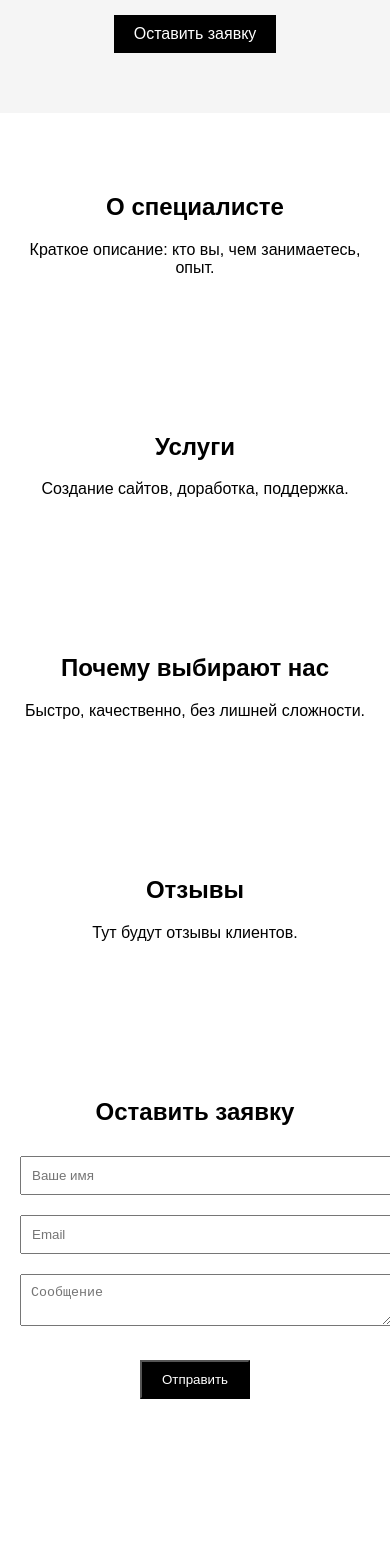
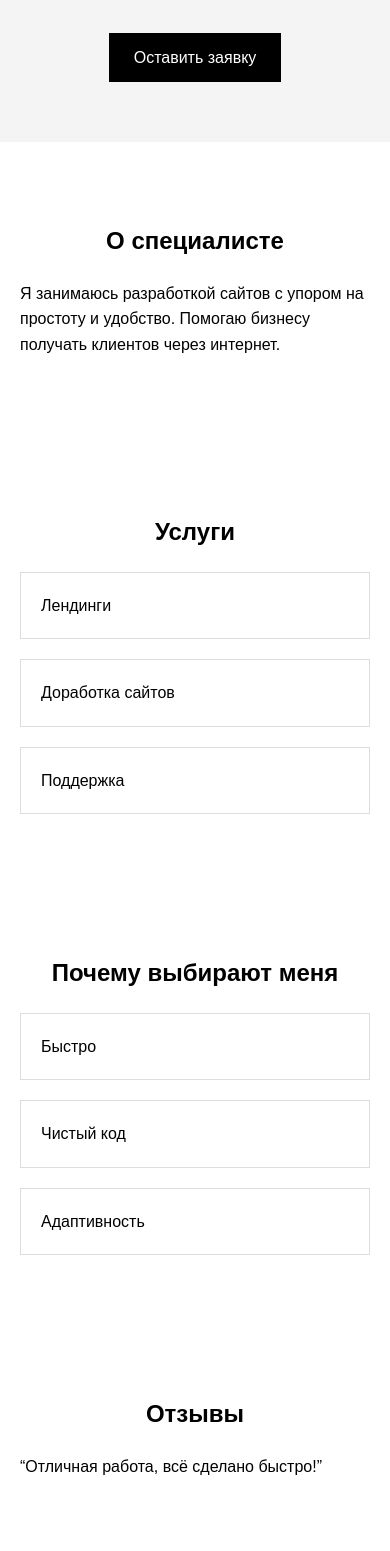
Before and after one commit to KaizerVolfrang/KaizerVolfrang.github.io, a plain HTML site: page index.html in a window 390 px wide. Shown: the part 167-1718 px from the top of the page. Before the commit the page ends 1626 px from the top, so only its background shows below. Drawn offline with Linux system fonts and the light colour scheme.

Commit message:
Refactor index.html for improved layout and SEO

```diff
--- a/index.html
+++ b/index.html
@@ -2,48 +2,81 @@
 <html lang="ru">
 <head>
 <meta charset="UTF-8">
-    <title>Лендинг</title>
 <meta name="viewport" content="width=device-width, initial-scale=1.0">
+
+<title>Создание сайтов под ключ</title>
+<meta name="description" content="Разработка современных сайтов под ключ. Быстро, удобно, адаптивно.">
 
 <style>
 body {
     margin: 0;
     font-family: Arial, sans-serif;
+    line-height: 1.6;
 }
 
 section {
     padding: 60px 20px;
+}
+
+.container {
+    max-width: 1000px;
+    margin: 0 auto;
+}
+
+h1, h2 {
     text-align: center;
 }
 
 .hero {
-            background: #f5f5f5;
+    background: #f4f4f4;
+    text-align: center;
 }
 
 .btn {
     display: inline-block;
-            padding: 10px 20px;
+    padding: 12px 25px;
     background: black;
     color: white;
     text-decoration: none;
     margin-top: 20px;
 }
 
-        .container {
-            max-width: 800px;
-            margin: 0 auto;
+.grid {
+    display: flex;
+    gap: 20px;
+    flex-wrap: wrap;
 }
 
-        input, textarea {
+.card {
+    flex: 1 1 30%;
+    padding: 20px;
+    border: 1px solid #ddd;
+}
+
+form input, form textarea {
     width: 100%;
     padding: 10px;
     margin: 10px 0;
 }
+
+footer {
+    background: #222;
+    color: white;
+    text-align: center;
+    padding: 20px;
+}
+
+/* адаптив */
+@media (max-width: 768px) {
+    .grid {
+        flex-direction: column;
+    }
+}
 </style>
 </head>
+
 <body>
 
-<!-- Первый экран -->
 <section class="hero">
     <div class="container">
         <h1>Создание сайтов под ключ</h1>
@@ -52,50 +85,59 @@
     </div>
 </section>
 
-<!-- О специалисте -->
 <section>
     <div class="container">
         <h2>О специалисте</h2>
-        <p>Краткое описание: кто вы, чем занимаетесь, опыт.</p>
+        <p>Я занимаюсь разработкой сайтов с упором на простоту и удобство. Помогаю бизнесу получать клиентов через интернет.</p>
     </div>
 </section>
 
-<!-- Услуги -->
 <section>
     <div class="container">
         <h2>Услуги</h2>
-        <p>Создание сайтов, доработка, поддержка.</p>
+        <div class="grid">
+            <div class="card">Лендинги</div>
+            <div class="card">Доработка сайтов</div>
+            <div class="card">Поддержка</div>
+        </div>
     </div>
 </section>
 
-<!-- Преимущества -->
 <section>
     <div class="container">
-        <h2>Почему выбирают нас</h2>
-        <p>Быстро, качественно, без лишней сложности.</p>
+        <h2>Почему выбирают меня</h2>
+        <div class="grid">
+            <div class="card">Быстро</div>
+            <div class="card">Чистый код</div>
+            <div class="card">Адаптивность</div>
+        </div>
     </div>
 </section>
 
-<!-- Отзывы -->
 <section>
     <div class="container">
         <h2>Отзывы</h2>
-        <p>Тут будут отзывы клиентов.</p>
+        <p>“Отличная работа, всё сделано быстро!”</p>
     </div>
 </section>
 
-<!-- Форма -->
 <section id="contact">
     <div class="container">
         <h2>Оставить заявку</h2>
-        <form>
-            <input type="text" placeholder="Ваше имя">
-            <input type="email" placeholder="Email">
-            <textarea placeholder="Сообщение"></textarea>
+
+        <form action="https://formspree.io/f/xvzwjolz" method="POST">
+            <input type="text" name="name" placeholder="Ваше имя" required>
+            <input type="email" name="email" placeholder="Email" required>
+            <textarea name="message" placeholder="Сообщение" required></textarea>
             <button class="btn">Отправить</button>
         </form>
+
     </div>
 </section>
 
+<footer>
+    <p>Контакты: example@mail.com | +7 999 999-99-99</p>
+</footer>
+
 </body>
 </html>
```
Lines whose indentation alone changed are shown as unchanged.
